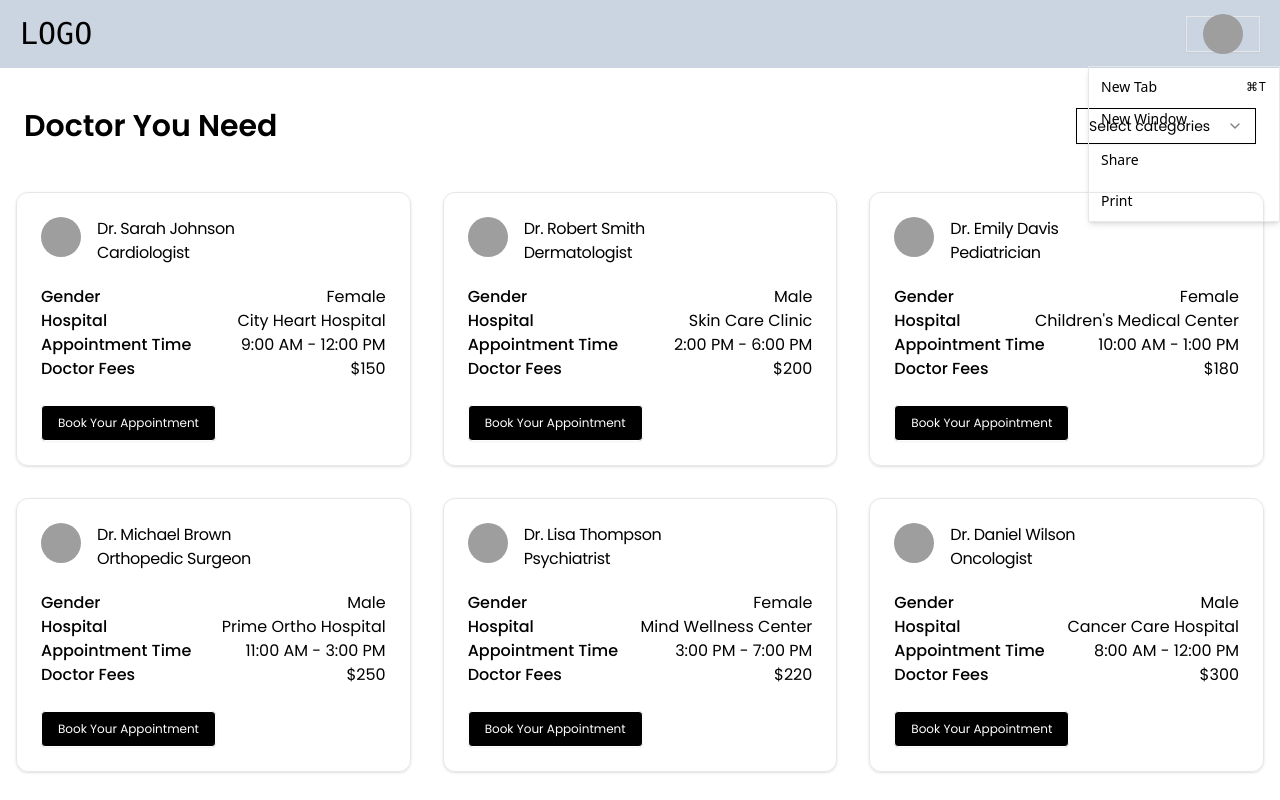
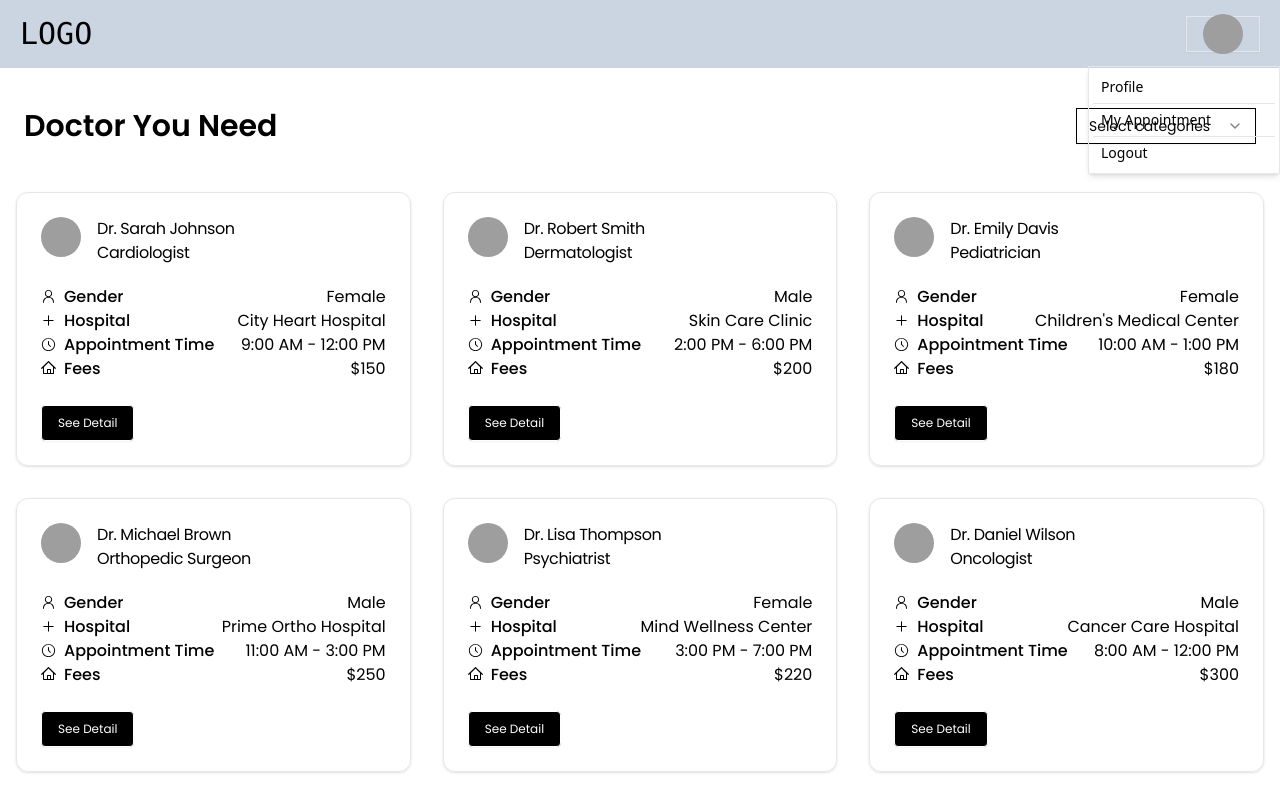
Before and after one commit to ShahwaizQasim/Doctor-Appointment-System, a Next.js app: page /doctors in a window 1280 px wide. Both pictures are taken after a click on the button 1223 px from the left and 34 px from the top of the page. Shown: the top 800 px of the page. Built offline with nearby package versions, Linux system fonts and the light colour scheme; grey boxes are pictures that could not be loaded.

Commit message:
icons add and link

```diff
--- a/package.json
+++ b/package.json
@@ -10,13 +10,14 @@
   },
   "dependencies": {
     "@radix-ui/react-avatar": "^1.1.2",
+    "@radix-ui/react-icons": "^1.3.2",
     "@radix-ui/react-menubar": "^1.1.5",
     "@radix-ui/react-select": "^2.1.5",
     "@radix-ui/react-slot": "^1.1.1",
     "class-variance-authority": "^0.7.1",
     "clsx": "^2.1.1",
     "lucide-react": "^0.474.0",
-    "next": "14.2.18",
+    "next": "^14.2.23",
     "react": "^18",
     "react-dom": "^18",
     "tailwind-merge": "^3.0.1",
--- /dev/null
+++ b/src/app/appointments/page.js
@@ -0,0 +1,9 @@
+
+
+export default function Appointments() {
+    return (
+        <div className="min-h-screen">
+            <h1>Appointments Page</h1>
+        </div>
+    )
+}
--- a/src/app/doctors/[id]/page.js
+++ b/src/app/doctors/[id]/page.js
@@ -8,8 +8,7 @@ export default function DoctorDetail({ params }) {
     const doctorsFind = doctors.find((data) => data.id == params.id);
 
     return (
-        <section className="text-gray-600 body-font overflow-hidden">
-            <div className="container px-5 py-24 mx-auto">
+            <div className="container my-20 mx-auto">
                 <div className="lg:w-4/5 mx-auto flex flex-wrap">
                     <div className="lg:w-1/2 relative w-full lg:h-auto h-64 object-cover object-center rounded">
                         <Image
@@ -124,7 +123,7 @@ export default function DoctorDetail({ params }) {
                                 </a>
                             </span>
                         </div>
-                        <p className="leading-relaxed">
+                        <p className="para">
                             Fam locavore kickstarter distillery. Mixtape chillwave tumeric
                             sriracha taximy chia microdosing tilde DIY. XOXO fam indxgo juiceramps
                             cornhole raw denim forage brooklyn. Everyday carry +1 seitan poutine
@@ -155,7 +154,6 @@ export default function DoctorDetail({ params }) {
                     </div>
                 </div>
             </div>
-        </section>
 
     )
 }
--- /dev/null
+++ b/src/app/profile/page.js
@@ -0,0 +1,9 @@
+
+
+export default function Profile() {
+    return (
+        <div className="min-h-screen">
+            <h1>Profile Page</h1>
+        </div>
+    )
+}
--- a/src/components/doctorsSection.js
+++ b/src/components/doctorsSection.js
@@ -20,6 +20,7 @@ import { categories, doctors } from "@/lib/data"
 import { Button } from "./ui/button";
 import Link from "next/link";
 import { Avatar, AvatarFallback, AvatarImage } from "@/components/ui/avatar"
+import { PersonIcon, PlusIcon, ClockIcon, HomeIcon } from "@radix-ui/react-icons";
 
 
 export default function DoctorSection({ isHome }) {
@@ -76,26 +77,38 @@ export default function DoctorSection({ isHome }) {
                             </CardHeader>
                             <CardContent>
                                 <div className="flex justify-between para">
-                                    <p className="font-medium">Gender</p>
+                                    <div className="flex gap-2">
+                                        <PersonIcon className="mt-1" />
+                                        <p className="font-medium">Gender</p>
+                                    </div>
                                     <p>{allDoctors.gender}</p>
                                 </div>
                                 <div className="flex justify-between para">
-                                    <p className="font-medium">Hospital</p>
+                                    <div className="flex gap-2">
+                                        <PlusIcon className="mt-1" />
+                                        <p className="font-medium">Hospital</p>
+                                    </div>
                                     <p>{allDoctors.hospital}</p>
                                 </div>
                                 <div className="flex justify-between para">
-                                    <p className="font-medium">Appointment Time</p>
+                                    <div className="flex gap-2">
+                                        <ClockIcon className="mt-1" />
+                                        <p className="font-medium">Appointment Time</p>
+                                    </div>
                                     <p>{allDoctors.appointmentTime}</p>
                                 </div>
                                 <div className="flex justify-between para">
-                                    <p className="font-medium">Doctor Fees</p>
+                                    <div className="flex gap-2">
+                                        <HomeIcon className="mt-1" />
+                                        <p className="font-medium">Fees</p>
+                                    </div>
                                     <p>${allDoctors.fees}</p>
                                 </div>
                             </CardContent>
                             <CardFooter>
                                 <Link href={`/doctors/${allDoctors.id}`}>
                                     <Button variant="outline" className={"bg-black text-white rounded para text-[12px] font-normal"}>
-                                        Book Your Appointment
+                                        See Detail
                                     </Button>
                                 </Link>
                             </CardFooter>
--- a/src/components/navbar.js
+++ b/src/components/navbar.js
@@ -8,6 +8,7 @@ import {
     MenubarTrigger,
 } from "@/components/ui/menubar"
 import { Avatar, AvatarFallback, AvatarImage } from "@/components/ui/avatar"
+import Link from "next/link"
 
 export default function Navbar() {
     return (
@@ -16,21 +17,22 @@ export default function Navbar() {
                 <h1 className="font-mono text-3xl">LOGO</h1>
                 <Menubar>
                     <MenubarMenu>
-                        <MenubarTrigger className={"border-none bg-slate-300"}>
+                        <MenubarTrigger className={"border-none bg-slate-300 cursor-pointer"}>
                             <Avatar>
                                 <AvatarImage src="https://github.com/shadcn.png" />
                                 <AvatarFallback>CN</AvatarFallback>
                             </Avatar>
                         </MenubarTrigger>
                         <MenubarContent>
-                            <MenubarItem>
-                                New Tab <MenubarShortcut>⌘T</MenubarShortcut>
-                            </MenubarItem>
-                            <MenubarItem>New Window</MenubarItem>
-                            <MenubarSeparator />
-                            <MenubarItem>Share</MenubarItem>
-                            <MenubarSeparator />
-                            <MenubarItem>Print</MenubarItem>
+                            <Link href={'/profile'}>
+                                <MenubarItem className="cursor-pointer"> Profile </MenubarItem>
+                            </Link>
+                            <hr />
+                            <Link href={'/appointments'}>
+                                <MenubarItem className="cursor-pointe">My Appointment</MenubarItem>
+                            </Link>
+                            <hr />
+                            <MenubarItem className="cursor-pointer">Logout</MenubarItem>
                         </MenubarContent>
                     </MenubarMenu>
                 </Menubar>
```
Also changed, not shown: 1 other file (tests, documents, lock files or other folders).
